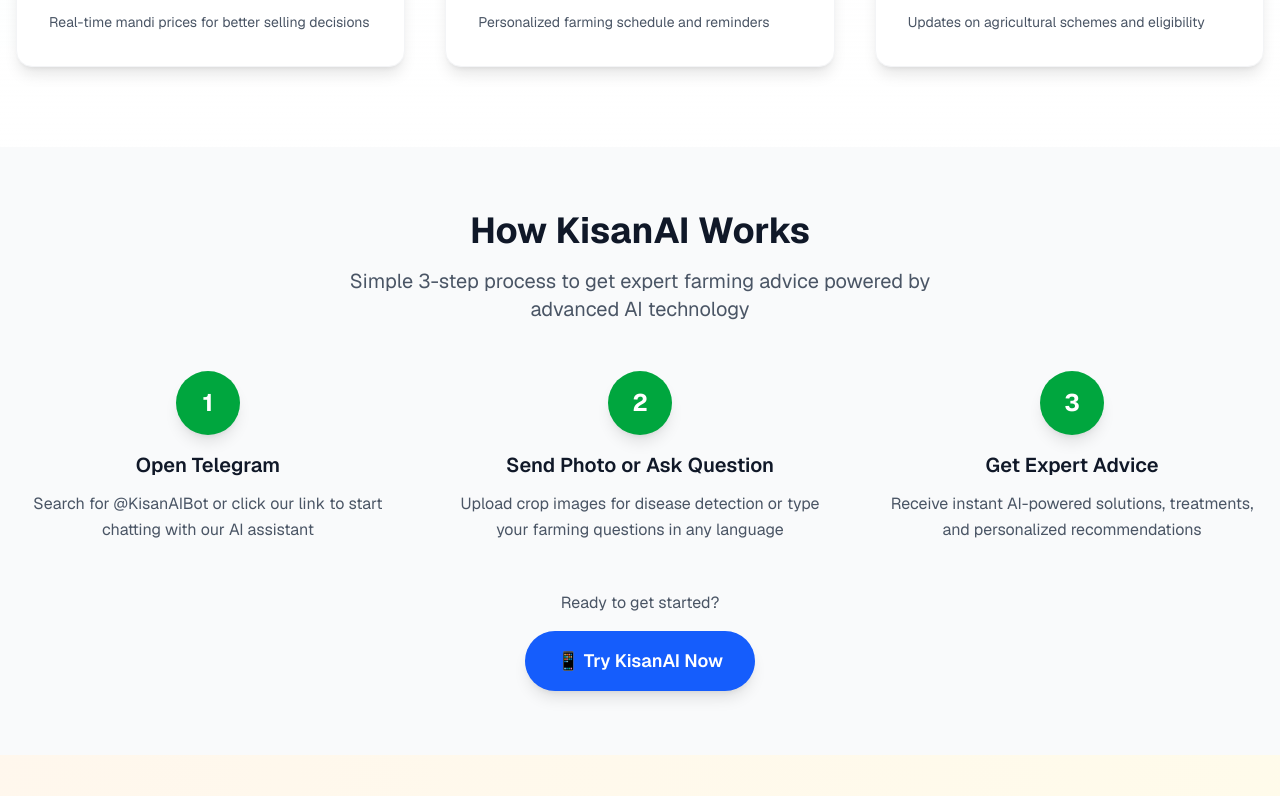
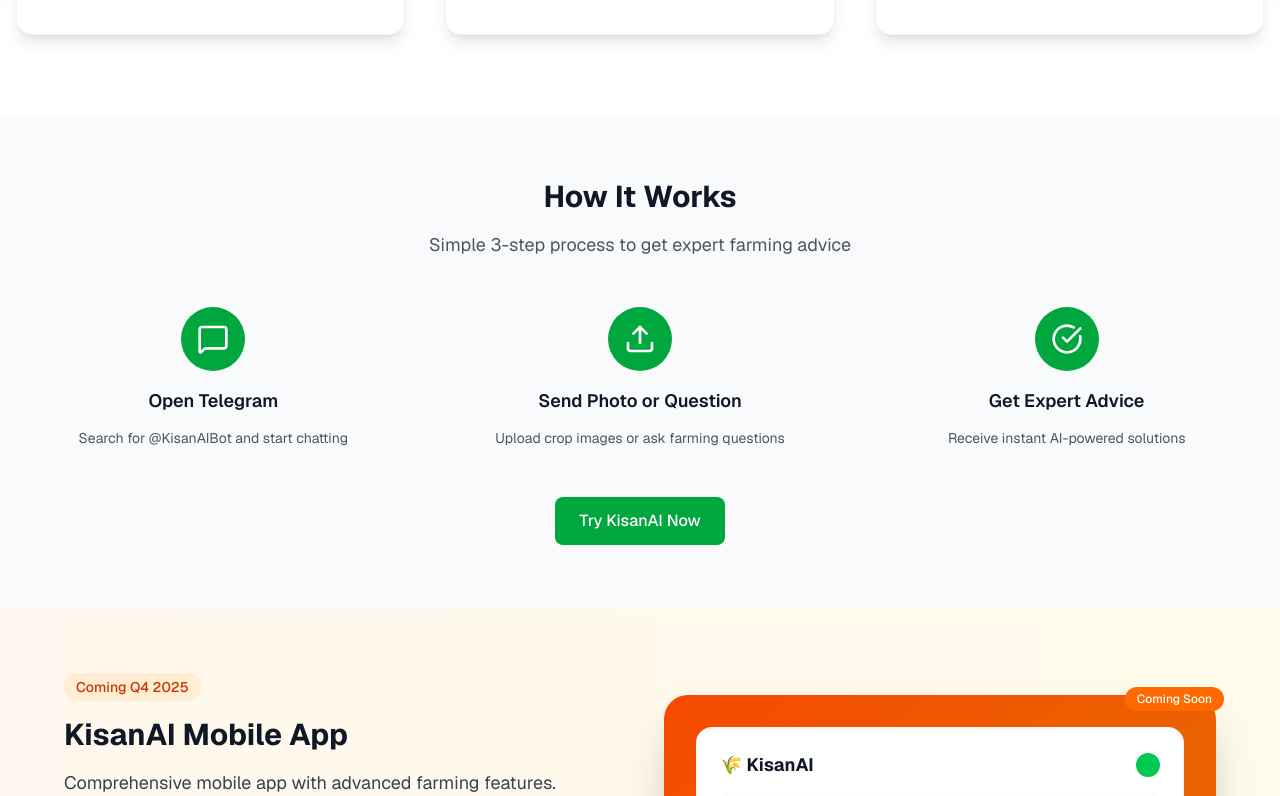
Before and after one commit to playlikeboy/KishanAI, a Next.js app: page / in a window 1280 px wide. Shown: the part 2001-2797 px from the top of the page. Built offline with nearby package versions, Linux system fonts and the light colour scheme.

Commit message:
feat: Refactor UI components by removing animated backgrounds and enhancing layout for improved readability and user experience

```diff
--- a/src/app/page.tsx
+++ b/src/app/page.tsx
@@ -12,13 +12,7 @@
 
 export default function Home() {
   return (
-    <div className="min-h-screen bg-gradient-to-br from-emerald-50 via-white to-blue-50 relative overflow-hidden">
-      {/* Animated background elements */}
-      <div className="absolute inset-0 overflow-hidden pointer-events-none">
-        <div className="absolute -top-40 -right-40 w-80 h-80 bg-gradient-to-br from-green-200/30 to-emerald-300/20 rounded-full blur-3xl animate-pulse"></div>
-        <div className="absolute top-1/2 -left-40 w-96 h-96 bg-gradient-to-br from-blue-200/20 to-cyan-300/10 rounded-full blur-3xl animate-pulse delay-1000"></div>
-        <div className="absolute bottom-0 right-1/3 w-64 h-64 bg-gradient-to-br from-amber-200/20 to-orange-300/10 rounded-full blur-3xl animate-pulse delay-2000"></div>
-      </div>
+    <div className="min-h-screen bg-gradient-to-b from-gray-50 to-white">
 
       <Header />
       <main className="relative z-10 pt-16">
--- a/src/components/sections/Footer.tsx
+++ b/src/components/sections/Footer.tsx
@@ -1,4 +1,5 @@
 import React from 'react';
+import { Wheat, Twitter, Linkedin, Youtube, Mail, Phone, Globe } from 'lucide-react';
 
 export const Footer: React.FC = () => {
   return (
@@ -7,26 +8,23 @@
         <div className="grid md:grid-cols-4 gap-8">
           <div>
             <div className="flex items-center space-x-2 mb-4">
-              <div className="w-8 h-8 bg-green-600 rounded-full flex items-center justify-center">
-                <span className="text-white font-bold">🌾</span>
+              <div className="w-8 h-8 bg-green-600 rounded-lg flex items-center justify-center">
+                <Wheat className="w-5 h-5 text-white" />
               </div>
               <h4 className="text-xl font-bold">KisanAI</h4>
             </div>
             <p className="text-gray-400 leading-relaxed mb-4">
-              Empowering Indian farmers with AI-powered agricultural solutions for better harvests and smarter farming.
+              AI-powered agricultural solutions for Indian farmers.
             </p>
             <div className="flex space-x-4">
               <a href="#" className="text-gray-400 hover:text-white transition-colors">
-                <span className="sr-only">Twitter</span>
-                🐦
+                <Twitter className="w-5 h-5" />
               </a>
               <a href="#" className="text-gray-400 hover:text-white transition-colors">
-                <span className="sr-only">LinkedIn</span>
-                💼
+                <Linkedin className="w-5 h-5" />
               </a>
               <a href="#" className="text-gray-400 hover:text-white transition-colors">
-                <span className="sr-only">YouTube</span>
-                📺
+                <Youtube className="w-5 h-5" />
               </a>
             </div>
           </div>
@@ -49,29 +47,36 @@
               <li><a href="#" className="hover:text-white transition-colors">24/7 AI Support</a></li>
               <li><a href="#" className="hover:text-white transition-colors">Documentation</a></li>
               <li><a href="#" className="hover:text-white transition-colors">API Access</a></li>
-              <li><a href="#" className="hover:text-white transition-colors">Community</a></li>
             </ul>
           </div>
 
           <div>
             <h5 className="font-semibold mb-4">Connect</h5>
             <ul className="space-y-2 text-gray-400">
-              <li>📧 contact@kisanai.in</li>
-              <li>📱 <a href="https://t.me/KisanAIBot" className="hover:text-white transition-colors">Telegram: @KisanAIBot</a></li>
-              <li>🌐 Made for YUKTI 2025</li>
-              <li>🇮🇳 Proud Indian Startup</li>
+              <li className="flex items-center gap-2">
+                <Mail className="w-4 h-4" />
+                contact@kisanai.in
+              </li>
+              <li className="flex items-center gap-2">
+                <Phone className="w-4 h-4" />
+                <a href="https://t.me/KisanAIBot" className="hover:text-white transition-colors">@KisanAIBot</a>
+              </li>
+              <li className="flex items-center gap-2">
+                <Globe className="w-4 h-4" />
+                Made for YUKTI 2025
+              </li>
             </ul>
           </div>
         </div>
 
         <div className="border-t border-gray-800 mt-8 pt-8 flex flex-col md:flex-row justify-between items-center">
           <p className="text-gray-400 text-sm">
-            &copy; 2025 KisanAI. Built with ❤️ for Indian Farmers. YUKTI AICTE Hackathon 2025.
+            &copy; 2025 KisanAI. Built for Indian Farmers. YUKTI AICTE Hackathon 2025.
           </p>
           <div className="flex space-x-6 mt-4 md:mt-0">
-            <a href="#" className="text-gray-400 hover:text-white text-sm transition-colors">Privacy Policy</a>
-            <a href="#" className="text-gray-400 hover:text-white text-sm transition-colors">Terms of Service</a>
-            <a href="#" className="text-gray-400 hover:text-white text-sm transition-colors">Cookie Policy</a>
+            <a href="#" className="text-gray-400 hover:text-white text-sm transition-colors">Privacy</a>
+            <a href="#" className="text-gray-400 hover:text-white text-sm transition-colors">Terms</a>
+            <a href="#" className="text-gray-400 hover:text-white text-sm transition-colors">Contact</a>
           </div>
         </div>
       </div>
--- a/src/components/sections/HowItWorksSection.tsx
+++ b/src/components/sections/HowItWorksSection.tsx
@@ -1,22 +1,26 @@
 import React from 'react';
 import { StepCard } from '../ui/StepCard';
+import { MessageSquare, Upload, CheckCircle } from 'lucide-react';
 
 export const HowItWorksSection: React.FC = () => {
   const steps = [
     {
       step: 1,
+      icon: <MessageSquare className="w-8 h-8" />,
       title: "Open Telegram",
-      description: "Search for @KisanAIBot or click our link to start chatting with our AI assistant"
+      description: "Search for @KisanAIBot and start chatting"
     },
     {
       step: 2,
-      title: "Send Photo or Ask Question",
-      description: "Upload crop images for disease detection or type your farming questions in any language"
+      icon: <Upload className="w-8 h-8" />,
+      title: "Send Photo or Question",
+      description: "Upload crop images or ask farming questions"
     },
     {
       step: 3,
+      icon: <CheckCircle className="w-8 h-8" />,
       title: "Get Expert Advice",
-      description: "Receive instant AI-powered solutions, treatments, and personalized recommendations"
+      description: "Receive instant AI-powered solutions"
     }
   ];
 
@@ -24,17 +28,18 @@
     <section className="bg-gray-50 py-16">
       <div className="container mx-auto px-4">
         <div className="text-center mb-12">
-          <h3 className="text-4xl font-bold text-gray-900 mb-4">How KisanAI Works</h3>
-          <p className="text-xl text-gray-600 max-w-2xl mx-auto">
-            Simple 3-step process to get expert farming advice powered by advanced AI technology
+          <h3 className="text-3xl font-bold text-gray-900 mb-4">How It Works</h3>
+          <p className="text-lg text-gray-600 max-w-xl mx-auto">
+            Simple 3-step process to get expert farming advice
           </p>
         </div>
 
-        <div className="grid md:grid-cols-3 gap-8 lg:gap-12">
+        <div className="grid md:grid-cols-3 gap-8">
           {steps.map((step, index) => (
             <StepCard
               key={index}
               step={step.step}
+              icon={step.icon}
               title={step.title}
               description={step.description}
             />
@@ -42,12 +47,11 @@
         </div>
 
         <div className="text-center mt-12">
-          <p className="text-gray-600 mb-4">Ready to get started?</p>
           <a
             href="https://t.me/KisanAIBot"
-            className="inline-flex items-center gap-2 bg-blue-600 text-white px-8 py-4 rounded-full text-lg font-semibold hover:bg-blue-700 transition-colors shadow-lg"
+            className="inline-flex items-center gap-2 bg-green-600 text-white px-6 py-3 rounded-lg font-medium hover:bg-green-700 transition-colors"
           >
-            📱 Try KisanAI Now
+            Try KisanAI Now
           </a>
         </div>
       </div>
--- a/src/components/sections/MobileAppSection.tsx
+++ b/src/components/sections/MobileAppSection.tsx
@@ -1,29 +1,30 @@
 import React from 'react';
 import { Button } from '../ui/Button';
 import { Badge } from '../ui/Badge';
+import { Smartphone, Wifi, Users, ShoppingCart } from 'lucide-react';
 import Link from 'next/link';
 
 export const MobileAppSection: React.FC = () => {
   const appFeatures = [
     {
-      icon: "📴",
-      title: "Offline Functionality",
-      description: "Core features work without internet connectivity"
+      icon: <Wifi className="w-5 h-5" />,
+      title: "Offline Mode",
+      description: "Works without internet"
     },
     {
-      icon: "🏡",
+      icon: <Users className="w-5 h-5" />,
       title: "Farm Management",
-      description: "Track multiple fields, crops, and farming activities"
+      description: "Track fields and crops"
     },
     {
-      icon: "🔗",
-      title: "IoT Integration",
-      description: "Connect soil sensors and weather stations"
+      icon: <Smartphone className="w-5 h-5" />,
+      title: "Smart Sensors",
+      description: "Connect IoT devices"
     },
     {
-      icon: "🏪",
-      title: "Marketplace Access",
-      description: "Direct farmer-to-consumer sales platform"
+      icon: <ShoppingCart className="w-5 h-5" />,
+      title: "Marketplace",
+      description: "Direct sales platform"
     }
   ];
 
@@ -35,31 +36,27 @@
             {/* Content */}
             <div>
               <Badge variant="warning" className="mb-4">
-                📱 Coming Q4 2025
+                Coming Q4 2025
               </Badge>
 
-              <h3 className="text-4xl font-bold text-gray-900 mb-6">
+              <h3 className="text-3xl font-bold text-gray-900 mb-4">
                 KisanAI Mobile App
-                <span className="block text-2xl font-normal text-gray-600 mt-2">
-                  Complete Farming Companion
-                </span>
               </h3>
 
-              <p className="text-lg text-gray-700 mb-6 leading-relaxed">
-                While our Telegram bot serves millions of farmers today, we&apos;re building a comprehensive
-                mobile app with advanced features for the modern Indian farmer.
+              <p className="text-lg text-gray-700 mb-6">
+                Comprehensive mobile app with advanced farming features.
               </p>
 
               {/* App Features */}
-              <div className="space-y-4 mb-8">
+              <div className="space-y-3 mb-8">
                 {appFeatures.map((feature, index) => (
-                  <div key={index} className="flex items-start gap-3">
-                    <div className="w-6 h-6 bg-orange-500 rounded-full flex items-center justify-center flex-shrink-0 mt-1">
-                      <span className="text-white text-xs">{feature.icon}</span>
+                  <div key={index} className="flex items-center gap-3">
+                    <div className="w-8 h-8 bg-orange-500 rounded-lg flex items-center justify-center flex-shrink-0">
+                      <div className="text-white">{feature.icon}</div>
                     </div>
                     <div>
-                      <h4 className="font-semibold text-gray-900">{feature.title}</h4>
-                      <p className="text-gray-600">{feature.description}</p>
+                      <h4 className="font-medium text-gray-900">{feature.title}</h4>
+                      <p className="text-sm text-gray-600">{feature.description}</p>
                     </div>
                   </div>
                 ))}
@@ -83,10 +80,10 @@
               </div>
 
               <div className="flex items-center gap-4">
-                <span className="text-sm text-gray-600">Will be available on:</span>
+                <span className="text-sm text-gray-600">Available on:</span>
                 <div className="flex gap-2">
-                  <Badge variant="default" size="sm">🏪 Google Play Store</Badge>
-                  <Badge variant="default" size="sm">🍎 Apple App Store</Badge>
+                  <Badge variant="default" size="sm">Google Play</Badge>
+                  <Badge variant="default" size="sm">App Store</Badge>
                 </div>
               </div>
             </div>
@@ -135,12 +132,9 @@
                 </div>
               </div>
 
-              {/* Floating elements */}
-              <div className="absolute -top-4 -right-4 bg-yellow-400 text-yellow-900 px-3 py-1 rounded-full text-xs font-bold transform rotate-12">
-                Coming Soon!
-              </div>
-              <div className="absolute -bottom-4 -left-4 bg-green-500 text-white px-3 py-1 rounded-full text-xs font-medium">
-                Made in India 🇮🇳
+              {/* Status badge */}
+              <div className="absolute -top-2 -right-2 bg-orange-500 text-white px-3 py-1 rounded-full text-xs font-medium">
+                Coming Soon
               </div>
             </div>
           </div>
--- a/src/components/sections/TechnologySection.tsx
+++ b/src/components/sections/TechnologySection.tsx
@@ -1,70 +1,51 @@
 import React from 'react';
 import { Card, CardContent } from '../ui/Card';
+import { Brain, MessageSquare, Globe, BarChart } from 'lucide-react';
 
 export const TechnologySection: React.FC = () => {
   const technologies = [
     {
-      icon: "🧠",
-      title: "TensorFlow Lite",
-      description: "Disease Detection Model"
+      icon: <Brain className="w-8 h-8" />,
+      title: "AI Models",
+      description: "Disease Detection"
     },
     {
-      icon: "💬",
-      title: "GPT-4 + LangChain",
-      description: "Multilingual Chat Assistant"
+      icon: <MessageSquare className="w-8 h-8" />,
+      title: "Chat Assistant",
+      description: "Multilingual Support"
     },
     {
-      icon: "🌐",
-      title: "Bhashini API",
-      description: "Indian Language Support"
+      icon: <Globe className="w-8 h-8" />,
+      title: "Language API",
+      description: "15+ Indian Languages"
     },
     {
-      icon: "📊",
-      title: "Real-time APIs",
-      description: "Weather & Mandi Data"
+      icon: <BarChart className="w-8 h-8" />,
+      title: "Real-time Data",
+      description: "Weather & Market Prices"
     }
   ];
 
   return (
     <section className="container mx-auto px-4 py-16">
       <div className="text-center mb-12">
-        <h3 className="text-4xl font-bold text-gray-900 mb-4">Powered by Advanced AI</h3>
-        <p className="text-xl text-gray-600 max-w-2xl mx-auto">
-          Built with cutting-edge technology for reliable farming insights and scalable solutions
+        <h3 className="text-3xl font-bold text-gray-900 mb-4">Technology Stack</h3>
+        <p className="text-lg text-gray-600 max-w-xl mx-auto">
+          Built with reliable technology for farming insights
         </p>
       </div>
 
       <div className="grid md:grid-cols-2 lg:grid-cols-4 gap-6">
         {technologies.map((tech, index) => (
-          <Card key={index} hover className="text-center">
+          <Card key={index} className="text-center">
             <CardContent className="p-6">
-              <div className="text-3xl mb-3">{tech.icon}</div>
+              <div className="text-green-600 mb-3 flex justify-center">{tech.icon}</div>
               <h4 className="font-semibold text-gray-900 mb-2">{tech.title}</h4>
               <p className="text-sm text-gray-600">{tech.description}</p>
             </CardContent>
           </Card>
         ))}
       </div>
-
-      <div className="mt-12 text-center">
-        <div className="bg-gradient-to-r from-green-100 to-blue-100 rounded-2xl p-8">
-          <h4 className="text-2xl font-bold text-gray-900 mb-4">Enterprise-Grade Infrastructure</h4>
-          <div className="grid md:grid-cols-3 gap-6">
-            <div>
-              <div className="text-green-600 text-2xl font-bold">99.9%</div>
-              <div className="text-gray-600">Uptime Guarantee</div>
-            </div>
-            <div>
-              <div className="text-blue-600 text-2xl font-bold">&lt; 2s</div>
-              <div className="text-gray-600">Response Time</div>
-            </div>
-            <div>
-              <div className="text-purple-600 text-2xl font-bold">256-bit</div>
-              <div className="text-gray-600">SSL Encryption</div>
-            </div>
-          </div>
-        </div>
-      </div>
     </section>
   );
 };
--- a/src/components/ui/StepCard.tsx
+++ b/src/components/ui/StepCard.tsx
@@ -2,6 +2,7 @@
 
 interface StepCardProps {
   step: number;
+  icon?: React.ReactNode;
   title: string;
   description: string;
   className?: string;
@@ -9,17 +10,22 @@
 
 export const StepCard: React.FC<StepCardProps> = ({
   step,
+  icon,
   title,
   description,
   className = ''
 }) => {
   return (
     <div className={`text-center ${className}`}>
-      <div className="w-16 h-16 bg-green-600 rounded-full flex items-center justify-center mx-auto mb-4 shadow-lg">
-        <span className="text-white text-2xl font-bold">{step}</span>
+      <div className="w-16 h-16 bg-green-600 rounded-full flex items-center justify-center mx-auto mb-4">
+        {icon ? (
+          <div className="text-white">{icon}</div>
+        ) : (
+          <span className="text-white text-xl font-bold">{step}</span>
+        )}
       </div>
-      <h4 className="text-xl font-semibold mb-3 text-gray-900">{title}</h4>
-      <p className="text-gray-600 leading-relaxed">{description}</p>
+      <h4 className="text-lg font-semibold mb-3 text-gray-900">{title}</h4>
+      <p className="text-gray-600 text-sm leading-relaxed">{description}</p>
     </div>
   );
 };
```
Also changed, not shown: src/components/sections/CTASection.tsx (+2 -8 lines), src/components/sections/HeroSection.tsx (+0 -7 lines), src/components/sections/StatsSection.tsx (+2 -13 lines).
